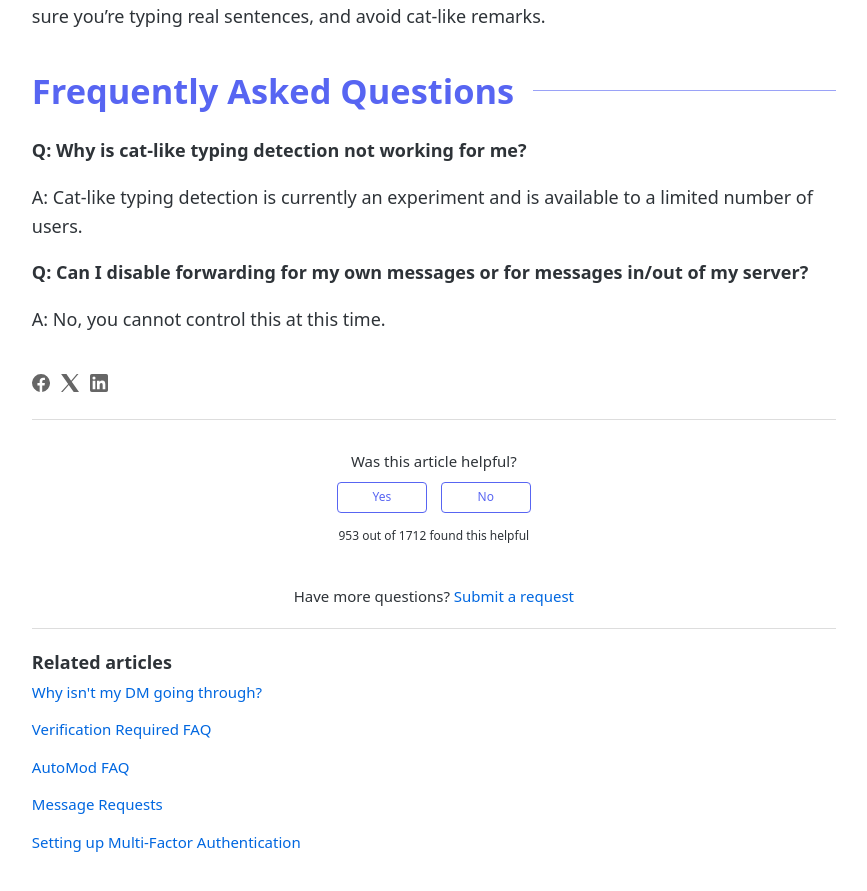
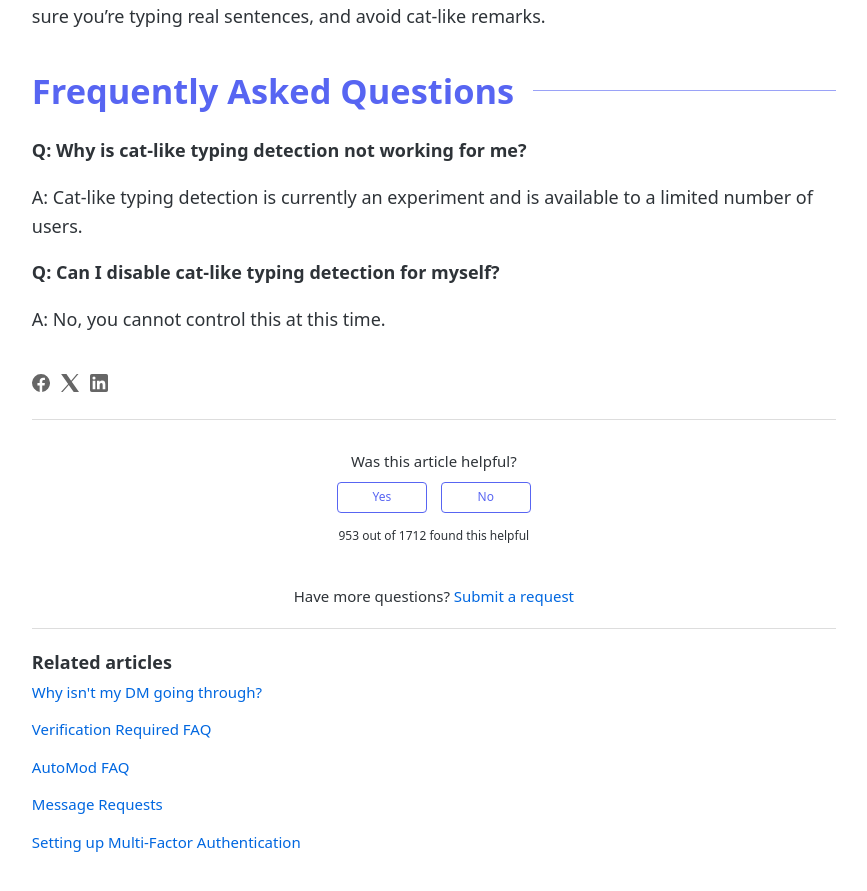
Before and after one commit to adryd325/website, a Jekyll site: the page things/cat-like-typing/index.html, which Jekyll copies as it is, in a window 1280 px wide and 900 px high, scrolled down 926 px. Shown: the top 891 px of the window, without its empty margins (270-1137 px from the left). Built offline with Jekyll 4.4.1, drawn with Linux system fonts in a browser that asks for light colours; some web fonts are replaced.

Commit message:
Fix can i disable on catlike

```diff
--- a/things/cat-like-typing/index.html
+++ b/things/cat-like-typing/index.html
@@ -974,7 +974,7 @@
                 <h1 id="h_01J1XD0SEFM5WX25EXYJK2NJCA">Frequently Asked Questions&nbsp;</h1>
                 <p><strong>Q: Why is cat-like typing detection not working for me?</strong></p>
                 <p>A: Cat-like typing detection is currently an experiment and is available to a limited number of users.</p>
-                <p><strong>Q: Can I disable forwarding for my own messages or for messages in/out of my server?&nbsp;</strong></p>
+                <p><strong>Q: Can I disable cat-like typing detection for myself?&nbsp;</strong></p>
                 <p>A: No, you cannot control this at this time.</p>
               </div>
 
```
